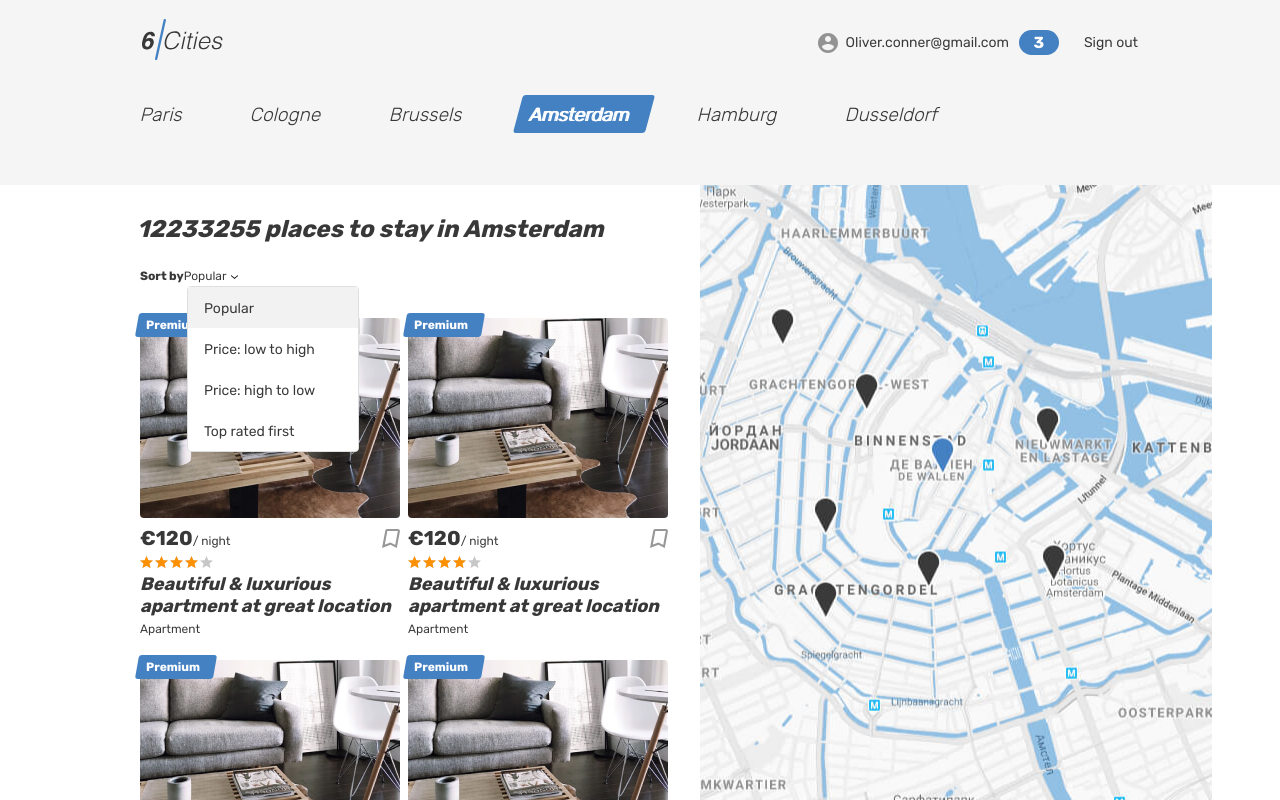
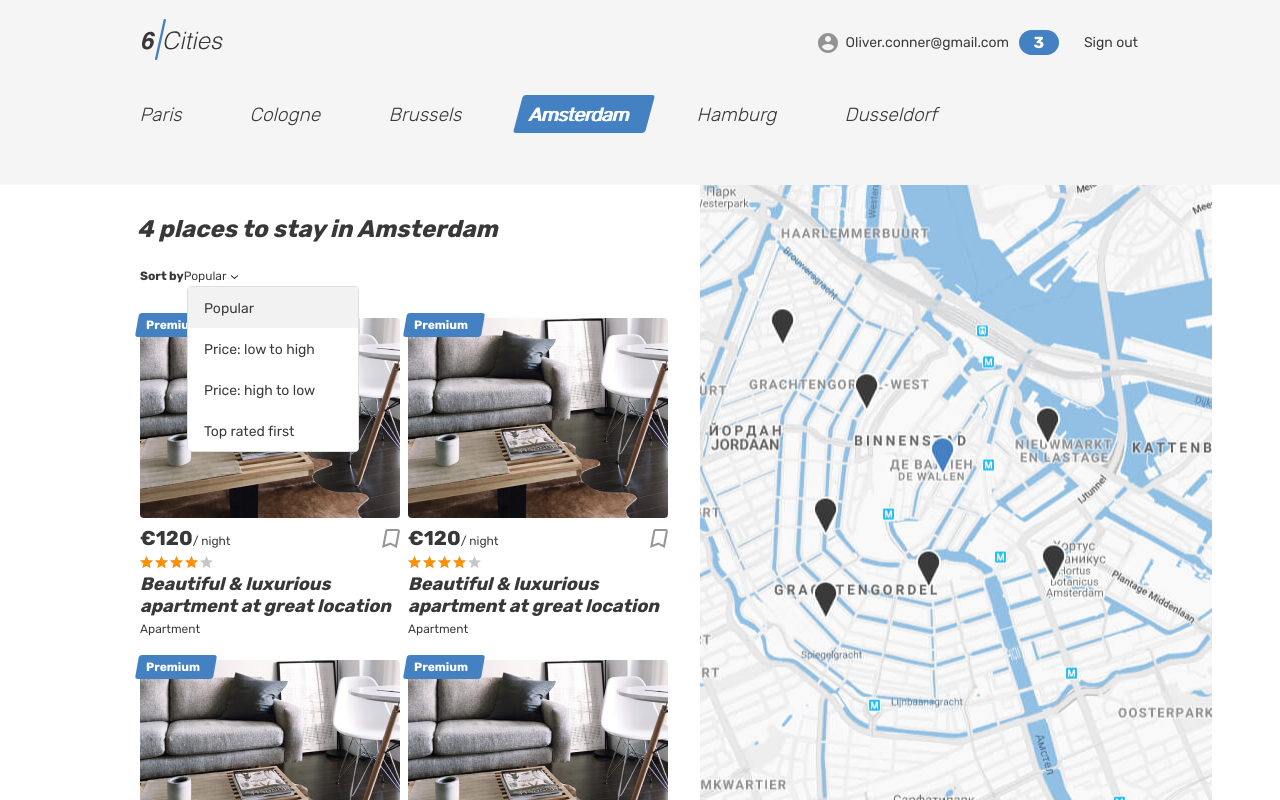
Before and after one commit to orloffDev/six-cities-react, a React (Vite) app: page / in a window 1280 px wide. Built offline with nearby package versions, Linux system fonts and the light colour scheme.

Commit message:
4.2 mock offers in App

```diff
--- a/src/components/app/app.tsx
+++ b/src/components/app/app.tsx
@@ -1,7 +1,8 @@
 import {Route, BrowserRouter, Routes} from 'react-router-dom';
 import {HelmetProvider} from 'react-helmet-async';
+import {AppRoute, AuthorizationStatus} from '../../const';
 
-import {AppRoute, AuthorizationStatus} from '../../const';
+import {Offer} from '../../types/offer.ts';
 
 import PrivateRoute from '../private-route/private-route';
 import FavoritesScreen from '../../pages/favorites-screen/favorites-screen';
@@ -10,18 +11,19 @@ import OfferScreen from '../../pages/offer-screen/offer-screen';
 import WelcomeScreen from '../../pages/welcome-screen/welcome-screen';
 import NotFoundScreen from '../../pages/not-found-screen/not-found-screen';
 
+
 type AppProps = {
-  placesFound: number;
+  offers: Offer[];
 }
 
-function App({placesFound}: AppProps): JSX.Element {
+function App({offers}: AppProps): JSX.Element {
   return (
     <HelmetProvider>
       <BrowserRouter>
         <Routes>
           <Route
             path={AppRoute.Main}
-            element={<WelcomeScreen placesFound={placesFound} />}
+            element={<WelcomeScreen offers={offers} />}
           />
           <Route
             path={AppRoute.Favorites}
--- a/src/index.tsx
+++ b/src/index.tsx
@@ -2,9 +2,7 @@ import React from 'react';
 import ReactDOM from 'react-dom/client';
 import App from './components/app/app';
 
-const data = {
-  placesFound: 12233255
-};
+import {offers} from './mocks/offers'
 
 const root = ReactDOM.createRoot(
   document.getElementById('root') as HTMLElement
@@ -12,6 +10,6 @@ const root = ReactDOM.createRoot(
 
 root.render(
   <React.StrictMode>
-    <App placesFound={data.placesFound} />
+    <App offers={offers} />
   </React.StrictMode>
 );
--- a/src/pages/welcome-screen/welcome-screen.tsx
+++ b/src/pages/welcome-screen/welcome-screen.tsx
@@ -1,13 +1,16 @@
 import Logo from '../../components/logo/logo';
 import PlaceCard from '../../components/place-card/place-card';
 
+import {Offer} from '../../types/offer'
+
 type WelcomeScreenProps = {
-  placesFound: number;
+  offers: Offer[];
 }
 
-function WelcomeScreen({placesFound}: WelcomeScreenProps): JSX.Element {
+function WelcomeScreen({offers}: WelcomeScreenProps): JSX.Element {
+  const placesFound = offers.length;
+
   return (
-
     <div className="page page--gray page--main">
       <header className="header">
         <div className="container">
```
